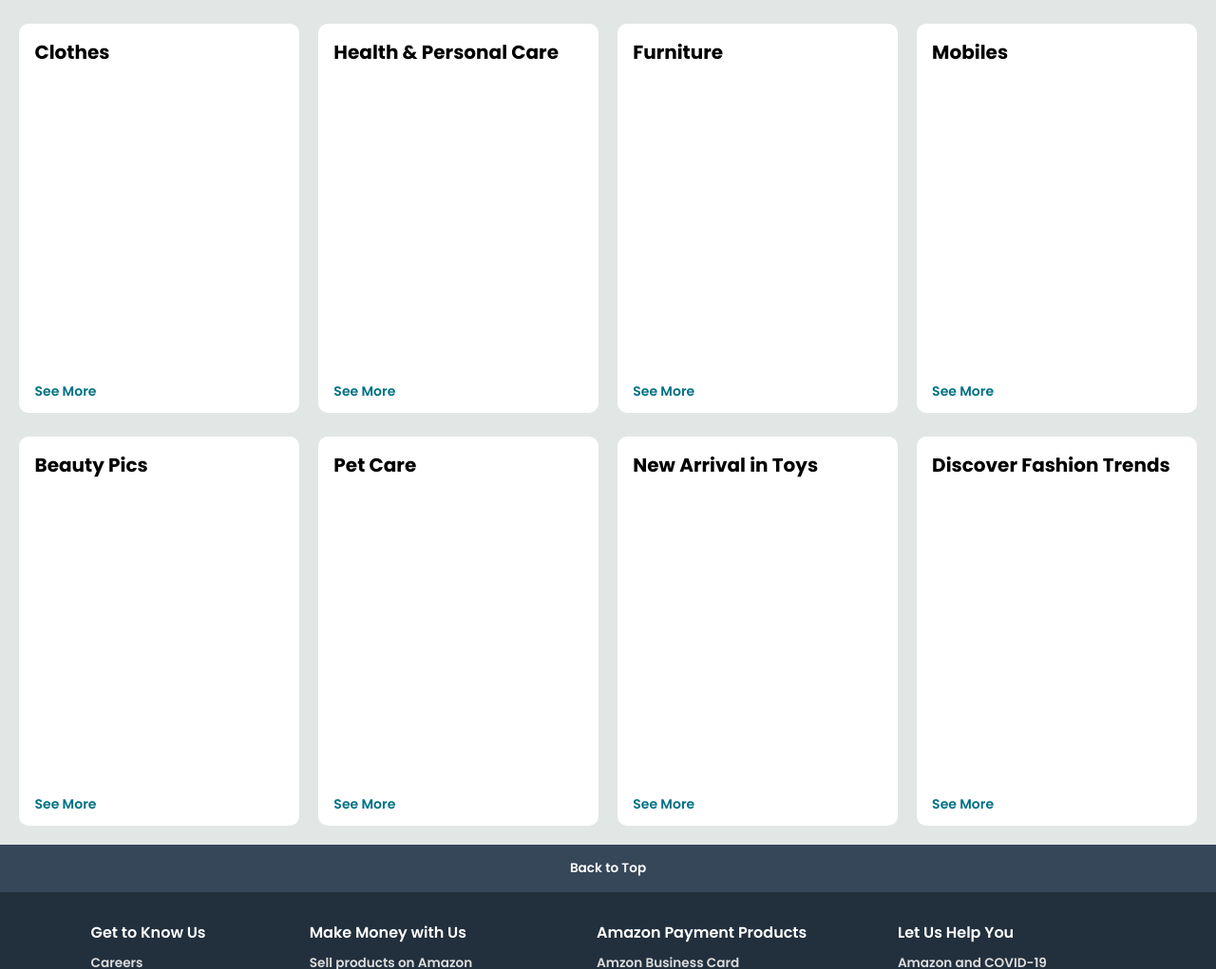
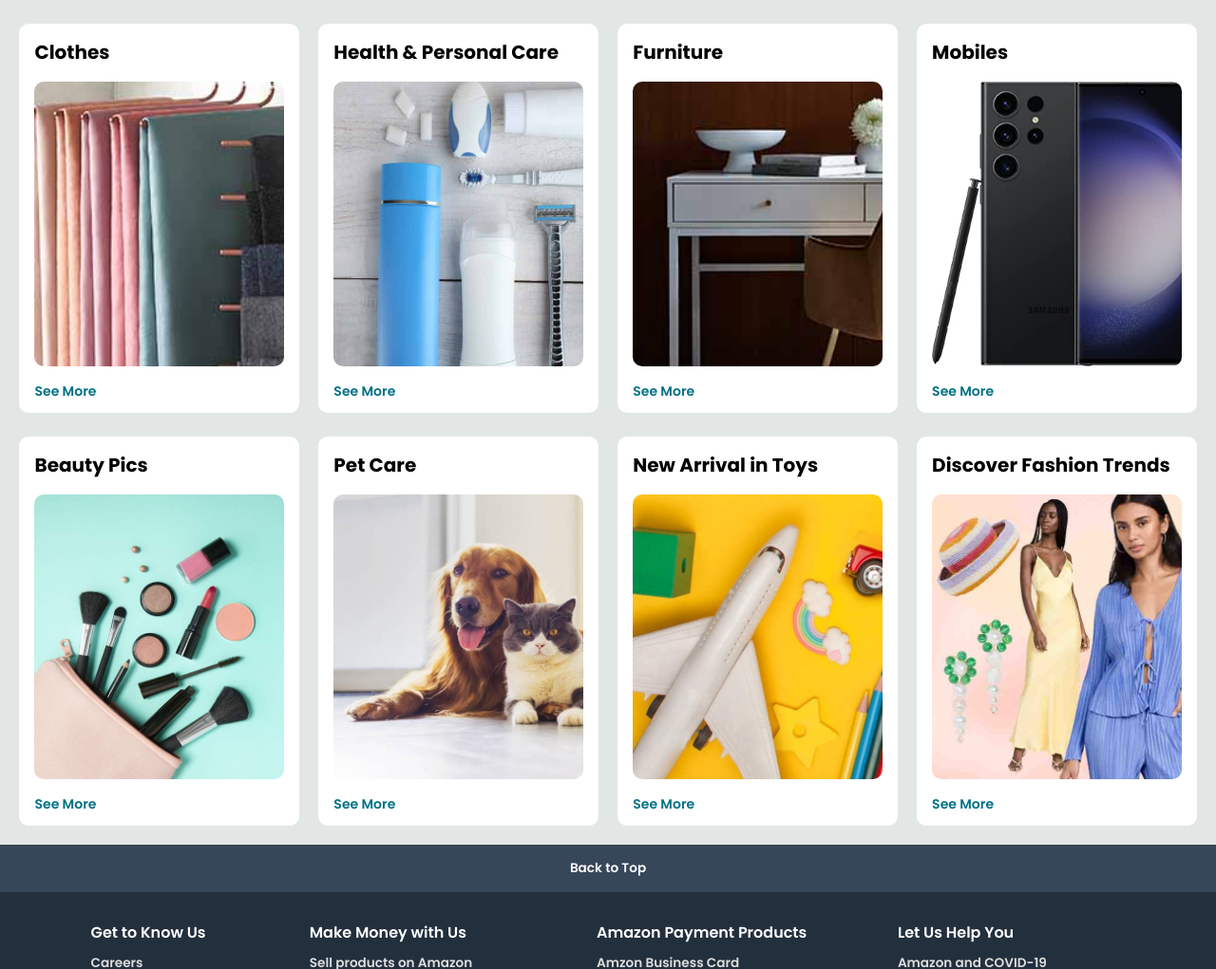
Before and after one commit to Pranay14012001/Pranay-Amazon-Clone, a plain HTML site: page index.html in a window 1280 px wide. Shown: the part 450-1471 px from the top of the page at 95% size. Drawn offline with Linux system fonts and the light colour scheme; files whose address does not match are found by name.

Commit message:
Update index.html

```diff
--- a/index.html
+++ b/index.html
@@ -117,56 +117,56 @@
         <div class="box1 box">
             <div class="box-content">
                 <h2>Clothes</h2>
-                <div class="box-img" style="background-image: url('/storage/emulated/0/Download/Pranay Amazon Clone Website/Project Images/box1_image.jpg');"></div>
+                <div class="box-img" style="background-image: url('box1_image.jpg');"></div>
                 <p>See More</p>
             </div>
         </div>
         <div class="box2 box">
             <div class="box-content">
                 <h2>Health & Personal Care</h2>
-                <div class="box-img" style="background-image: url('/storage/emulated/0/Download/Pranay Amazon Clone Website/Project Images/box2_image.jpg');"></div>
+                <div class="box-img" style="background-image: url('box2_image.jpg');"></div>
                 <p>See More</p>
             </div>
         </div>
         <div class="box3 box">
             <div class="box-content">
                 <h2>Furniture</h2>
-                <div class="box-img" style="background-image: url('/storage/emulated/0/Download/Pranay Amazon Clone Website/Project Images/box3_image.jpg');"></div>
+                <div class="box-img" style="background-image: url('box3_image.jpg');"></div>
                 <p>See More</p>
             </div>
         </div>
         <div class="box4 box">
             <div class="box-content">
                 <h2>Mobiles</h2>
-                <div class="box-img" style="background-image: url('/storage/emulated/0/Download/Pranay Amazon Clone Website/Project Images/box4_image.jpg');"></div>
+                <div class="box-img" style="background-image: url('box4_image.jpg');"></div>
                 <p>See More</p>
             </div>
         </div>
-        <div class="box1 box">
+        <div class="box5 box">
             <div class="box-content">
                 <h2>Beauty Pics</h2>
-                <div class="box-img" style="background-image: url('/storage/emulated/0/Download/Pranay Amazon Clone Website/Project Images/box5_image.jpg');"></div>
+                <div class="box-img" style="background-image: url('box5_image.jpg');"></div>
                 <p>See More</p>
             </div>
         </div>
-        <div class="box2 box">
+        <div class="box6 box">
             <div class="box-content">
                 <h2>Pet Care</h2>
-                <div class="box-img" style="background-image: url('/storage/emulated/0/Download/Pranay Amazon Clone Website/Project Images/box6_image.jpg');"></div>
+                <div class="box-img" style="background-image: url('box6_image.jpg');"></div>
                 <p>See More</p>
             </div>
         </div>
-        <div class="box3 box">
+        <div class="box7 box">
             <div class="box-content">
                 <h2>New Arrival in Toys</h2>
-                <div class="box-img" style="background-image: url('/storage/emulated/0/Download/Pranay Amazon Clone Website/Project Images/box7_image.jpg');"></div>
+                <div class="box-img" style="background-image: url('box7_image.jpg');"></div>
                 <p>See More</p>
             </div>
         </div>
-        <div class="box4 box">
+        <div class="box8 box">
             <div class="box-content">
                 <h2>Discover Fashion Trends</h2>
-                <div class="box-img" style="background-image: url('/storage/emulated/0/Download/Pranay Amazon Clone Website/Project Images/box8_image.jpg');"></div>
+                <div class="box-img" style="background-image: url('box8_image.jpg');"></div>
                 <p>See More</p>
             </div>
         </div>
```
